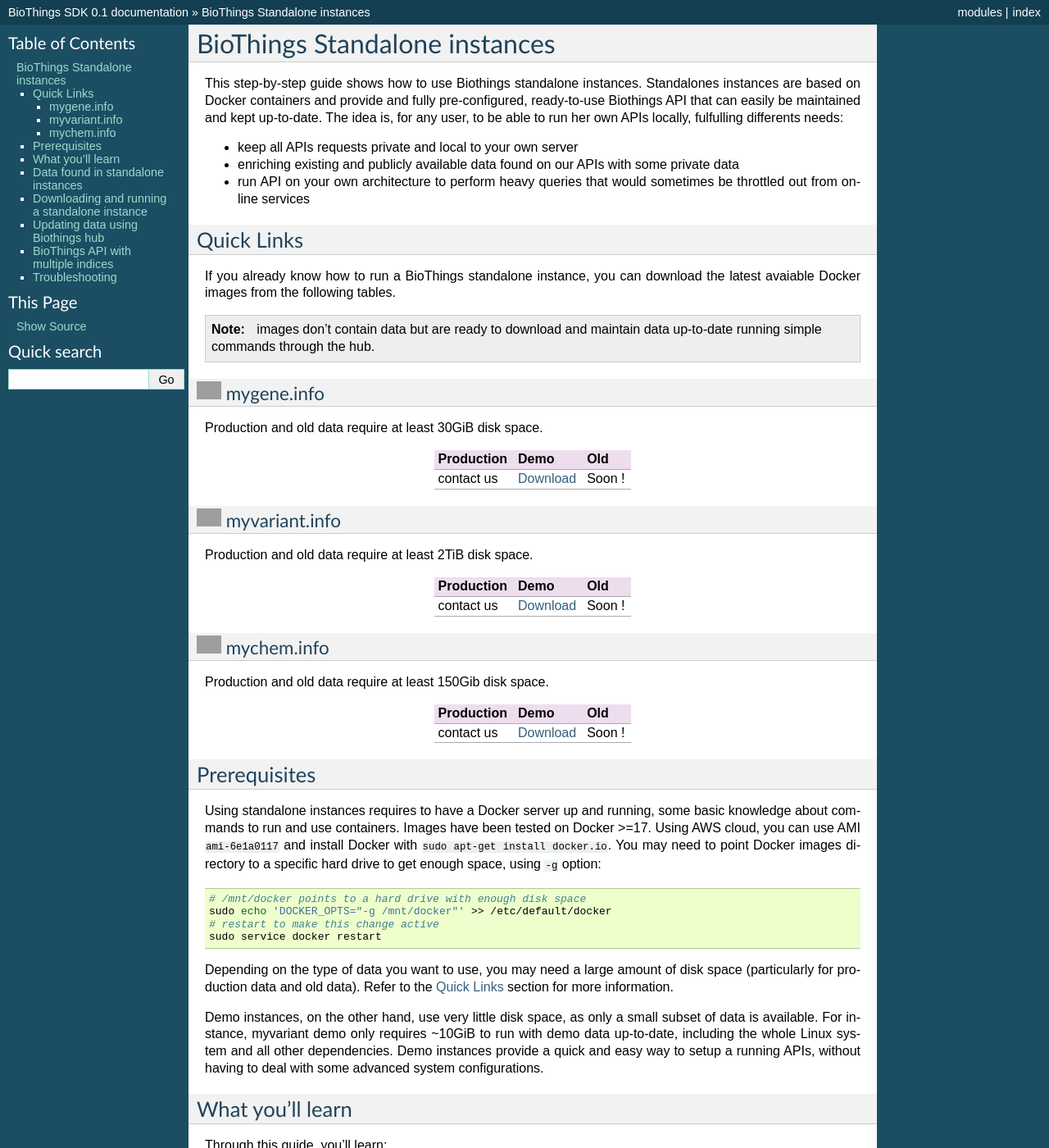
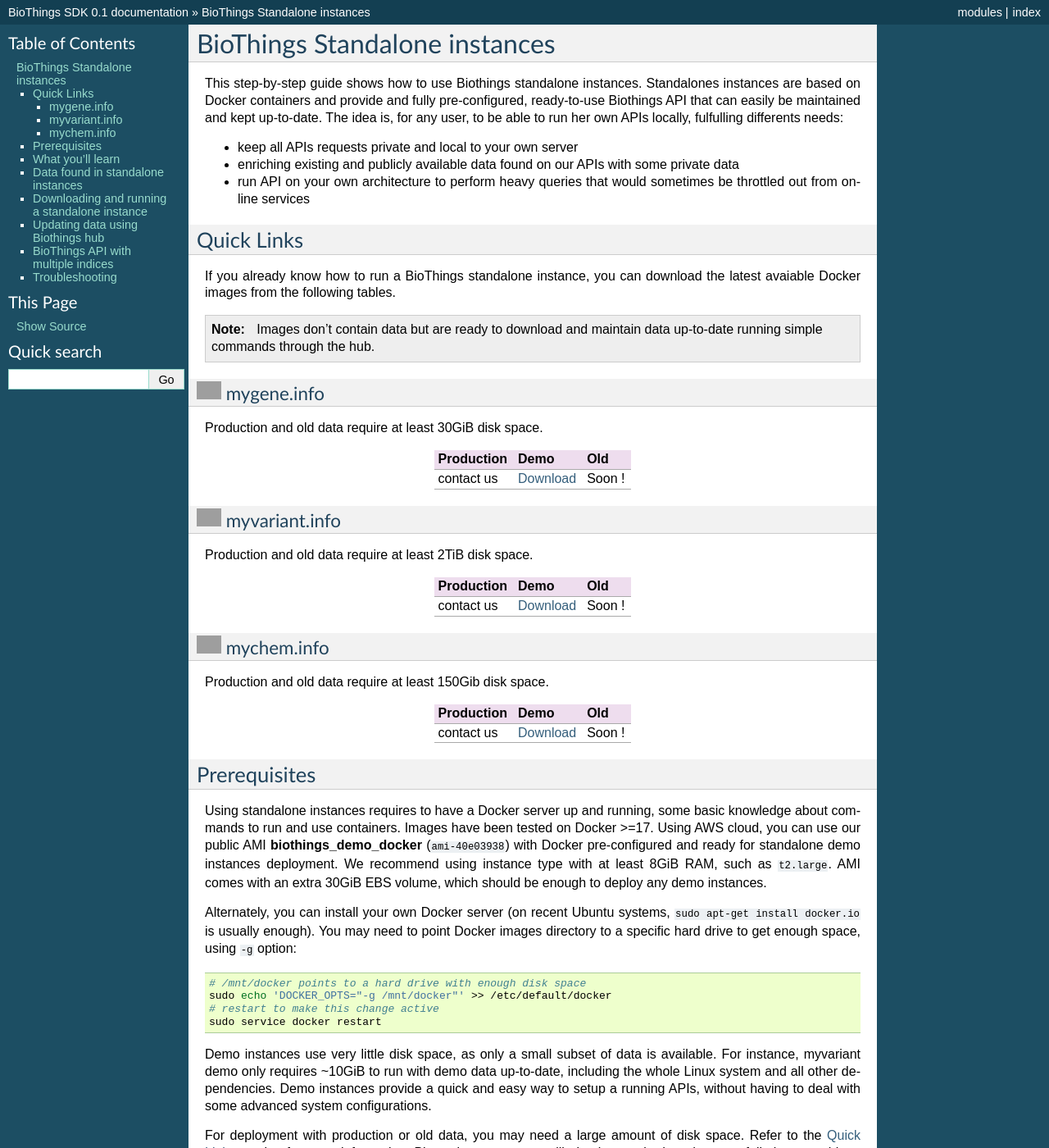
Before and after one commit to biothings/biothings.api, a Sphinx documentation site: the page built from docs/doc/standalone.rst, in a window 1280 px wide and 1400 px high. Shown: the whole window at 82% size. Built offline with Sphinx 7.4.7, drawn with Linux system fonts in a browser that asks for light colours; some of the changed text lies outside the part shown; grey boxes are pictures that could not be loaded.

Commit message:
refer to BioThings demo AMI

```diff
--- a/docs/doc/standalone.rst
+++ b/docs/doc/standalone.rst
@@ -19,7 +19,7 @@
 If you already know how to run a BioThings standalone instance, you can download the latest
 avaiable Docker images from the following tables.
 
-.. note:: images don't contain data but are ready to download and maintain data up-to-date
+.. note:: Images don't contain data but are ready to download and maintain data up-to-date
           running simple commands through the hub.
 
 |mygenelogo| mygene.info
@@ -73,8 +73,14 @@
 
 Using standalone instances requires to have a Docker server up and running, some basic knowledge
 about commands to run and use containers. Images have been tested on Docker >=17. Using AWS cloud,
-you can use AMI ``ami-6e1a0117`` and install Docker with ``sudo apt-get install docker.io``. You may
-need to point Docker images directory to a specific hard drive to get enough space, using ``-g`` option:
+you can use our public AMI **biothings_demo_docker** (``ami-40e03938``) with Docker pre-configured
+and ready for standalone demo instances deployment. We recommend using instance type with at least
+8GiB RAM, such as ``t2.large``. AMI comes with an extra 30GiB EBS volume, which should be enough to
+deploy any demo instances.
+
+Alternately, you can install your own Docker server (on recent Ubuntu systems, ``sudo apt-get install docker.io``
+is usually enough). You may need to point Docker images directory to a specific hard drive to get enough space,
+using ``-g`` option:
 
 .. code:: bash
 
@@ -83,13 +89,16 @@
   # restart to make this change active
   sudo service docker restart
 
-Depending on the type of data you want to use, you may need a large amount of disk space (particularly for
-production data and old data). Refer to the `Quick Links`_ section for more information.
-
-Demo instances, on the other hand, use very little disk space, as only a small subset of data is available.
+Demo instances use very little disk space, as only a small subset of data is available.
 For instance, myvariant demo only requires ~10GiB to run with demo data up-to-date, including the whole Linux
 system and all other dependencies. Demo instances provide a quick and easy way to setup a running APIs,
 without having to deal with some advanced system configurations.
+
+For deployment with production or old data, you may need a large amount of disk space.
+Refer to the `Quick Links`_ section for more information. Bigger instance types will also be
+required, and even a full cluster architecture deployment. We'll soon provide guidelines and
+deployment scripts for this purpose.
+
 
 *****************
 What you'll learn
@@ -294,10 +303,10 @@
           when it's necessary to bring the API data to a specific version (not the latest one), are considered more advanced,
           and won't be covered in this guide.
 
-.. note:: because the hub console is actually a python interpreter, we call the commands using parenthesis, just like functions
+.. note:: Because the hub console is actually a python interpreter, we call the commands using parenthesis, just like functions
           or methods. We can also pass arguments when necessary, just like standard python (remember: it **is** python...)
 
-.. note:: after each command is typed, we need to press "enter" to get either its status (still running) or the result
+.. note:: After each command is typed, we need to press "enter" to get either its status (still running) or the result
 
 Let's explore some more.
 
@@ -405,7 +414,7 @@
   0 document(s) added, 0 document(s) deleted, 130 document(s) updated
 
 
-Local version is 20171126, remote is 20171126, we're up-to-date. We can also use ``check()``:
+Local version is ``20171126``, remote is ``20171126``, we're up-to-date. We can also use ``check()``:
 
 .. code:: bash
 
@@ -540,7 +549,7 @@
 
 If after ~1 min, you still don't see the hub running, log to user ``biothings`` and check the starting sequence.
 
-.. note:: hub is running in a tmux session, under user ``biothings``
+.. note:: Hub is running in a tmux session, under user ``biothings``
 
 .. code:: bash
 
@@ -558,7 +567,7 @@
 fix it (not enough disk space, etc...). The hub can be started again using ``python -m biothings.bin.autohub`` from within the application
 directory (in our case, ``/home/biothings/mygene.info/src/``)
 
-.. note:: press Control-B then D to dettach the tmux session and let the hub running in background.
+.. note:: Press Control-B then D to dettach the tmux session and let the hub running in background.
 
 Logs are available in ``/data/mygene.info/logs/``. You can have a look at:
 
```
